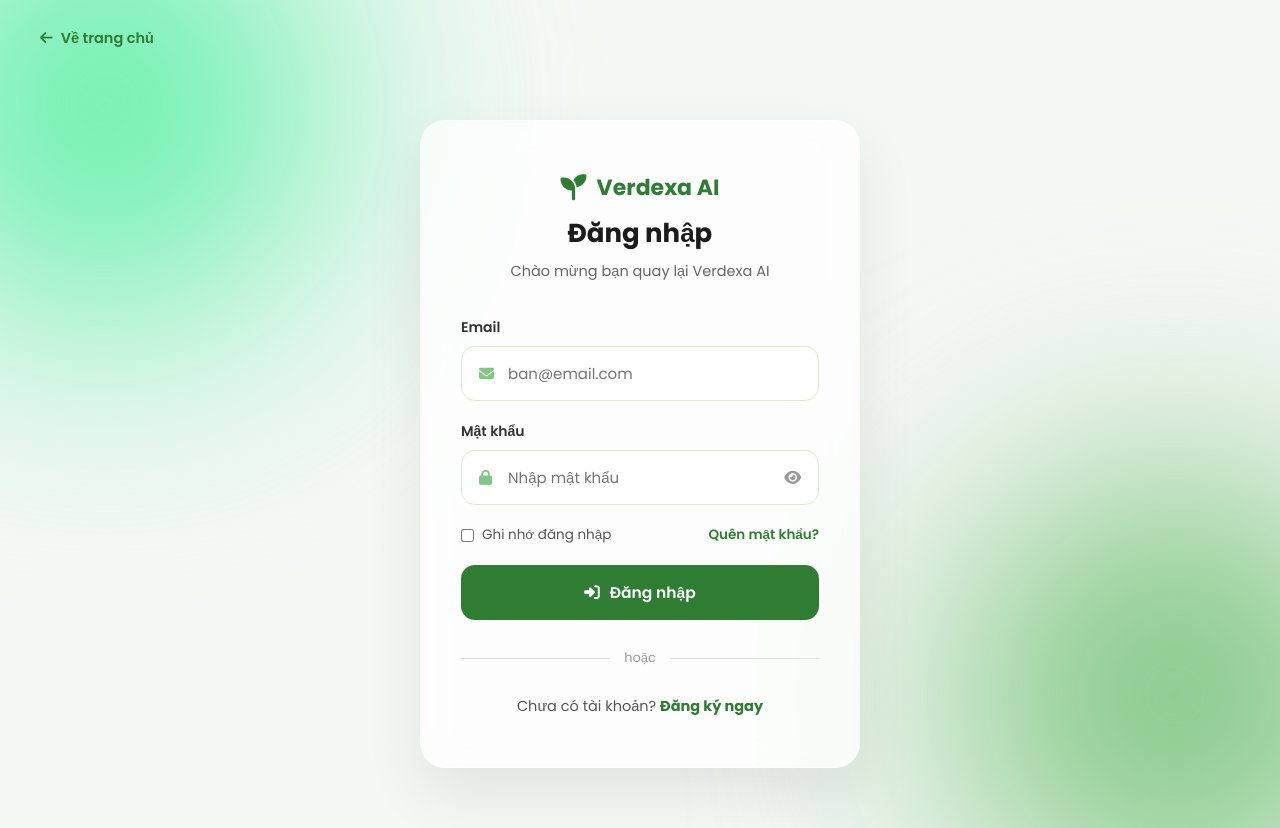
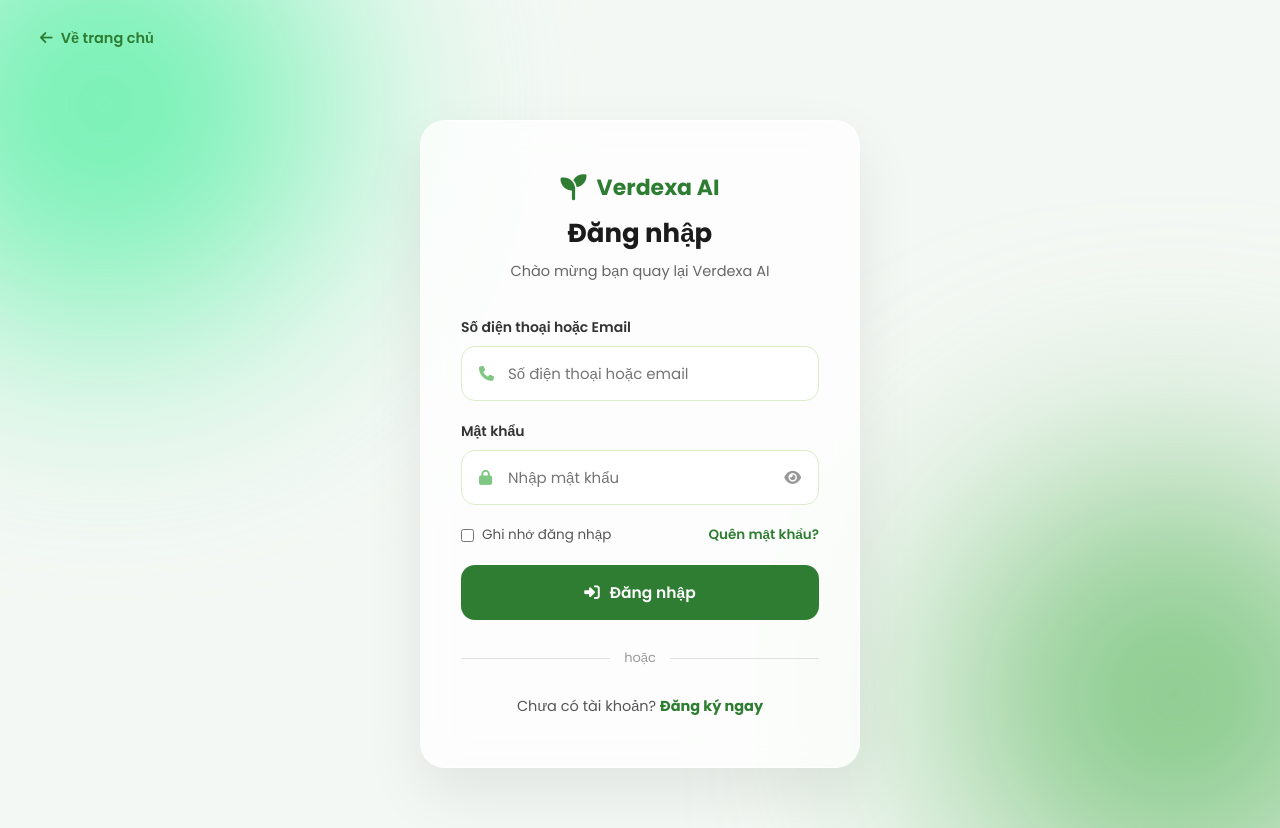
Before and after one commit to odizkuto/Verdexa-AI, a Flask app: page /login in a window 1280 px wide. Run offline with Flask 3, Linux system fonts and the light colour scheme; parts of the project's set-up code (start-up, migrations or seed data) failed here and were passed over; some libraries are stand-ins or nearby versions.

Commit message:
Update login.html

```diff
--- a/templates/login.html
+++ b/templates/login.html
@@ -44,10 +44,10 @@
 
         <form class="auth-form" id="loginForm">
             <div class="form-group">
-                <label for="email">Email</label>
+                <label for="identifier">Số điện thoại hoặc Email</label>
                 <div class="input-wrap">
-                    <i class="fa-solid fa-envelope"></i>
-                    <input type="email" id="email" name="email" placeholder="ban@email.com" required>
+                    <i class="fa-solid fa-phone"></i>
+                    <input type="text" id="identifier" name="identifier" placeholder="Số điện thoại hoặc email" required>
                 </div>
             </div>
 
@@ -102,11 +102,11 @@
         loginError.classList.remove('show');
         loginError.textContent = '';
 
-        const email = document.getElementById('email').value.trim();
+        const identifier = document.getElementById('identifier').value.trim();
         const password = passwordInput.value;
 
-        if (!email || !password) {
-            loginError.textContent = 'Vui lòng nhập đầy đủ email và mật khẩu.';
+        if (!identifier || !password) {
+            loginError.textContent = 'Vui lòng nhập đầy đủ số điện thoại (hoặc email) và mật khẩu.';
             loginError.classList.add('show');
             return;
         }
@@ -119,7 +119,7 @@
             const res = await fetch('/api/login', {
                 method: 'POST',
                 headers: { 'Content-Type': 'application/json' },
-                body: JSON.stringify({ email, password })
+                body: JSON.stringify({ identifier, password })
             });
 
             let data = {};
@@ -131,7 +131,7 @@
                 return;
             }
 
-            loginError.textContent = data.error || 'Email hoặc mật khẩu không đúng.';
+            loginError.textContent = data.error || 'Số điện thoại/email hoặc mật khẩu không đúng.';
             loginError.classList.add('show');
         } catch (err) {
             loginError.textContent = 'Không thể kết nối tới máy chủ. Vui lòng thử lại sau.';
```
